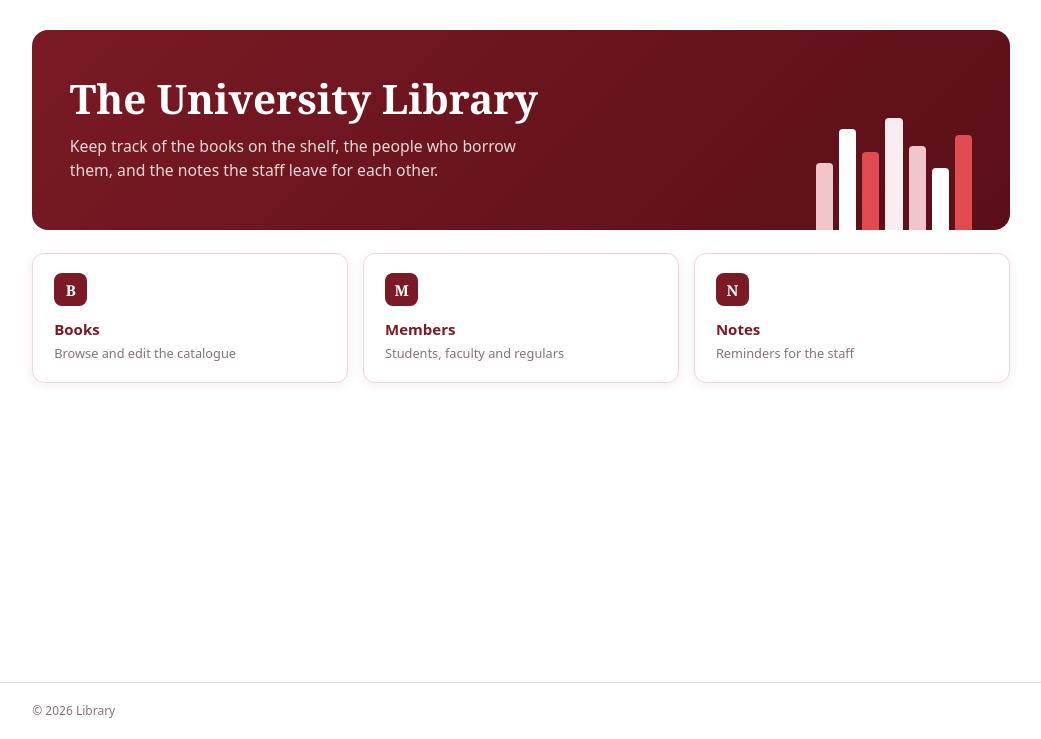
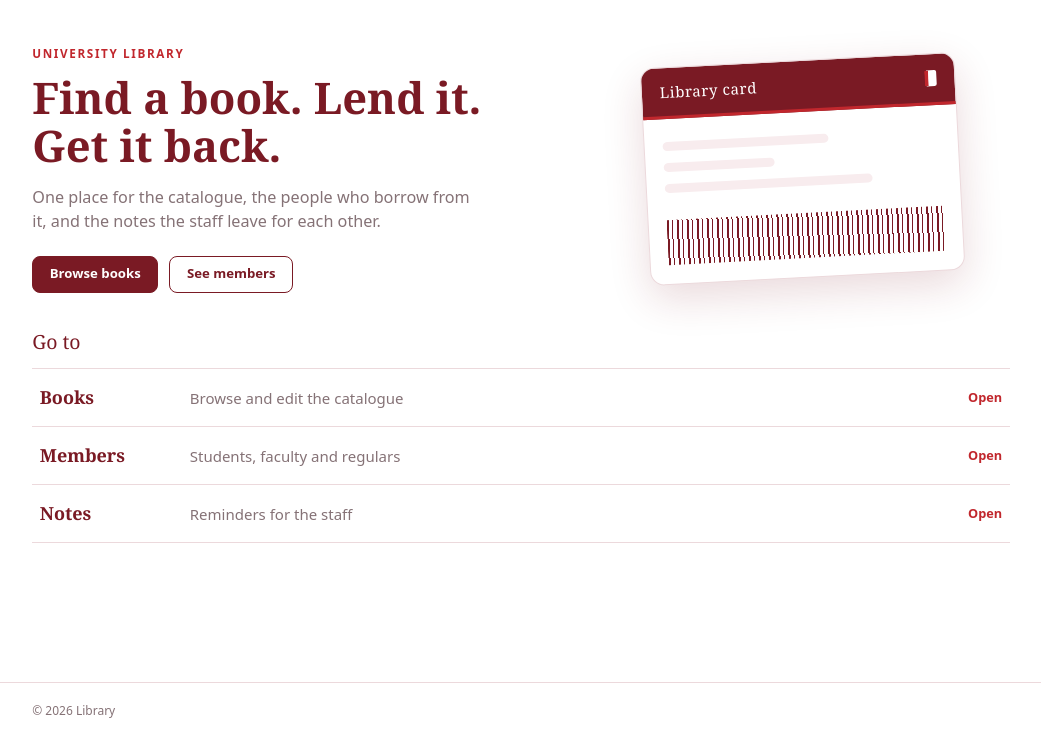
Before and after one commit to veidadc/library, an ASP.NET Core app: page / in a window 1280 px wide. Shown: the part 61-800 px from the top of the page, without its empty margins (119-1160 px from the left). Run offline with ASP.NET Core 8, Linux system fonts and the light colour scheme; the project's own start-up code is not run, and a stand-in starts its controllers and pages; some libraries are stand-ins or nearby versions.

Commit message:
changed home design

```diff
--- a/Views/Home/Index.cshtml
+++ b/Views/Home/Index.cshtml
@@ -2,28 +2,42 @@
     ViewData["Title"] = "Home";
 }
 
-<div class="banner">
-    <h1>The University Library</h1>
-    <p>Keep track of the books on the shelf, the people who borrow them, and the notes the staff leave for each other.</p>
-    <div class="spines" aria-hidden="true">
-        <span></span><span></span><span></span><span></span><span></span><span></span><span></span>
+<section class="welcome">
+    <div>
+        <p class="eyebrow">University Library</p>
+        <h1>Find a book. Lend it. Get it back.</h1>
+        <p class="welcome-lead">One place for the catalogue, the people who borrow from it, and the notes the staff leave for each other.</p>
+        <div class="welcome-actions">
+            <a asp-controller="Books" asp-action="Index" class="btn btn-maroon">Browse books</a>
+            <a asp-controller="Members" asp-action="Index" class="btn btn-outline-maroon">See members</a>
+        </div>
     </div>
-</div>
+    <div class="libcard" aria-hidden="true">
+        <div class="libcard-top"><span>Library card</span><span class="libcard-mark"></span></div>
+        <div class="libcard-body">
+            <div class="libcard-line w60"></div>
+            <div class="libcard-line w40"></div>
+            <div class="libcard-line w75"></div>
+        </div>
+        <div class="libcard-barcode"></div>
+    </div>
+</section>
 
-<div class="nav-cards">
-    <a asp-controller="Books" asp-action="Index" class="nav-card">
-        <div class="nav-card-icon">B</div>
-        <div class="nav-card-title">Books</div>
-        <div class="nav-card-sub">Browse and edit the catalogue</div>
+<h2 class="section-head">Go to</h2>
+<div class="linklist">
+    <a asp-controller="Books" asp-action="Index" class="linkrow">
+        <span class="linkrow-name">Books</span>
+        <span class="linkrow-desc">Browse and edit the catalogue</span>
+        <span class="linkrow-go">Open</span>
     </a>
-    <a asp-controller="Members" asp-action="Index" class="nav-card">
-        <div class="nav-card-icon">M</div>
-        <div class="nav-card-title">Members</div>
-        <div class="nav-card-sub">Students, faculty and regulars</div>
+    <a asp-controller="Members" asp-action="Index" class="linkrow">
+        <span class="linkrow-name">Members</span>
+        <span class="linkrow-desc">Students, faculty and regulars</span>
+        <span class="linkrow-go">Open</span>
     </a>
-    <a asp-controller="Notes" asp-action="Index" class="nav-card">
-        <div class="nav-card-icon">N</div>
-        <div class="nav-card-title">Notes</div>
-        <div class="nav-card-sub">Reminders for the staff</div>
+    <a asp-controller="Notes" asp-action="Index" class="linkrow">
+        <span class="linkrow-name">Notes</span>
+        <span class="linkrow-desc">Reminders for the staff</span>
+        <span class="linkrow-go">Open</span>
     </a>
 </div>
--- a/wwwroot/css/site.css
+++ b/wwwroot/css/site.css
@@ -714,3 +714,207 @@ a {
     font-size: 0.8rem;
     background: #fff;
 }
+
+
+/* ================= Home page, version 2 (welcome split, library card, link list) ================= */
+.welcome {
+    display: grid;
+    grid-template-columns: 1.25fr 1fr;
+    gap: 3rem;
+    align-items: center;
+    margin: 3rem 0 2.5rem;
+}
+
+@media (max-width: 800px) {
+    .welcome {
+        grid-template-columns: 1fr;
+    }
+
+    .libcard {
+        display: none;
+    }
+}
+
+.eyebrow {
+    color: var(--red);
+    font-weight: 700;
+    font-size: 0.78rem;
+    letter-spacing: 0.14em;
+    text-transform: uppercase;
+    margin: 0 0 0.75rem;
+}
+
+.welcome h1 {
+    font-family: var(--serif);
+    font-size: 2.9rem;
+    line-height: 1.1;
+    color: var(--maroon);
+    margin: 0 0 1rem;
+    font-weight: 700;
+}
+
+.welcome-lead {
+    color: var(--muted);
+    font-size: 1.08rem;
+    max-width: 30rem;
+    margin: 0 0 1.5rem;
+}
+
+.welcome-actions {
+    display: flex;
+    gap: 0.75rem;
+    flex-wrap: wrap;
+}
+
+.btn-outline-maroon {
+    background: #fff;
+    border: 1px solid var(--maroon);
+    color: var(--maroon);
+}
+
+    .btn-outline-maroon:hover {
+        background: var(--maroon-soft);
+        border-color: var(--maroon-dark);
+        color: var(--maroon-dark);
+    }
+
+.libcard {
+    width: 100%;
+    max-width: 21rem;
+    justify-self: center;
+    background: #fff;
+    border: 1px solid var(--maroon-line);
+    border-radius: 14px;
+    box-shadow: 0 14px 40px rgba(122, 26, 36, 0.16);
+    transform: rotate(-3deg);
+    overflow: hidden;
+}
+
+.libcard-top {
+    display: flex;
+    justify-content: space-between;
+    align-items: center;
+    background: var(--maroon);
+    color: #fff;
+    padding: 0.85rem 1.2rem;
+    font-family: var(--serif);
+    letter-spacing: 0.04em;
+    border-bottom: 3px solid var(--red);
+}
+
+.libcard-mark {
+    width: 0.8rem;
+    height: 1.1rem;
+    background: #fff;
+    border-radius: 2px;
+    border-left: 0.28rem solid var(--red);
+}
+
+.libcard-body {
+    padding: 1.5rem 1.2rem 1rem;
+}
+
+.libcard-line {
+    height: 0.6rem;
+    border-radius: 999px;
+    background: var(--maroon-soft);
+    margin-bottom: 0.8rem;
+}
+
+    .libcard-line.w40 {
+        width: 40%;
+    }
+
+    .libcard-line.w60 {
+        width: 60%;
+    }
+
+    .libcard-line.w75 {
+        width: 75%;
+    }
+
+.libcard-barcode {
+    height: 3rem;
+    margin: 0 1.2rem 1.3rem;
+    background: repeating-linear-gradient(90deg, var(--maroon) 0 2px, transparent 2px 5px, var(--maroon) 5px 6px, transparent 6px 10px);
+}
+
+.facts-band {
+    display: grid;
+    grid-template-columns: repeat(auto-fit, minmax(10rem, 1fr));
+    border-top: 2px solid var(--maroon);
+    border-bottom: 1px solid var(--maroon-line);
+    margin-bottom: 0.5rem;
+}
+
+.fact {
+    padding: 1.2rem 1rem;
+    border-left: 1px solid var(--maroon-line);
+}
+
+    .fact:first-child {
+        border-left: 0;
+    }
+
+.fact-num {
+    font-family: var(--serif);
+    font-size: 2rem;
+    font-weight: 700;
+    color: var(--maroon);
+    line-height: 1.1;
+}
+
+.fact-label {
+    color: var(--muted);
+    font-size: 0.85rem;
+    margin-top: 0.2rem;
+}
+
+.linklist {
+    border-top: 1px solid var(--maroon-line);
+}
+
+.linkrow {
+    display: grid;
+    grid-template-columns: 9rem 1fr auto;
+    align-items: center;
+    gap: 1rem;
+    padding: 1rem 0.5rem;
+    border-bottom: 1px solid var(--maroon-line);
+    text-decoration: none;
+    color: var(--ink);
+    transition: background 0.15s, padding 0.15s;
+}
+
+    .linkrow:hover {
+        background: var(--maroon-soft);
+        padding-left: 1rem;
+        color: var(--ink);
+    }
+
+.linkrow-name {
+    font-family: var(--serif);
+    font-size: 1.2rem;
+    font-weight: 700;
+    color: var(--maroon);
+}
+
+.linkrow-desc {
+    color: var(--muted);
+}
+
+.linkrow-go {
+    color: var(--red);
+    font-weight: 600;
+    font-size: 0.85rem;
+}
+
+@media (max-width: 600px) {
+    .linkrow {
+        grid-template-columns: 1fr auto;
+    }
+
+    .linkrow-desc {
+        display: none;
+    }
+}
```
